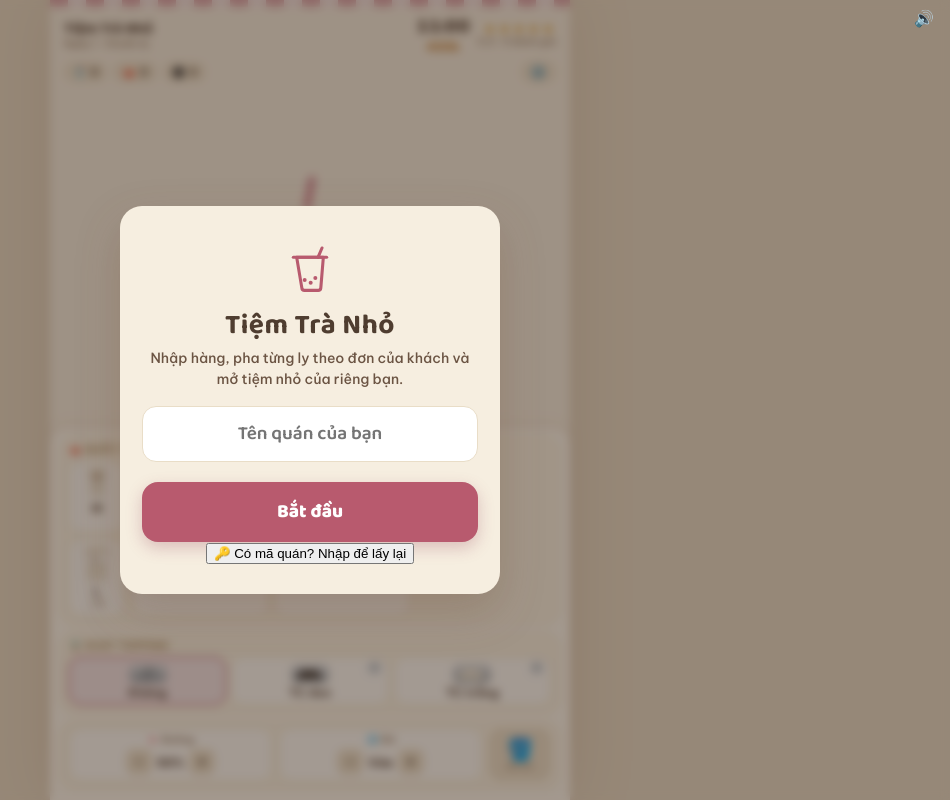
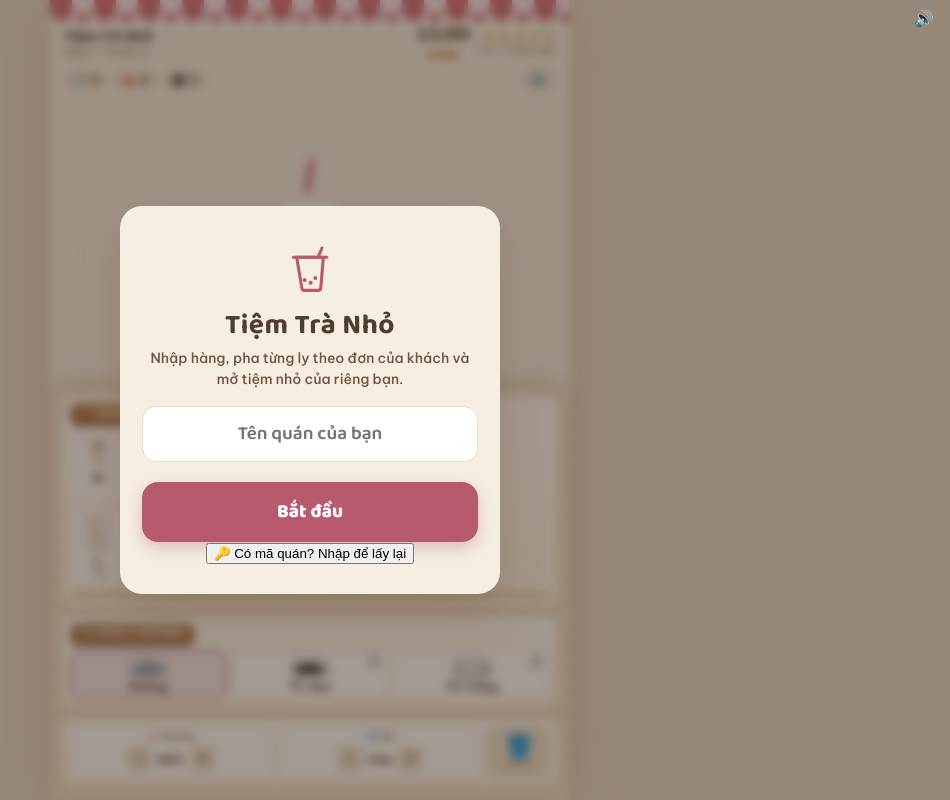
Before and after one commit to mypacksoft/tiem-tra, a plain HTML site: page index.html in a window 1280 px wide. Shown: the whole page, without its empty margins (330-1280 px from the left). Drawn offline with Linux system fonts and the light colour scheme.

Commit message:
Nang cap my thuat quay: mai hien cafe rieu so, nen go, bien go QUAY TRA/KHAY TOPPING, ke go, panel am + do bong, bong duoi ly

```diff
--- a/index.html
+++ b/index.html
@@ -22,7 +22,8 @@
   html,body{margin:0; height:100%; overflow:hidden; background:#e8dcc7; color:var(--ink); font-family:"Be Vietnam Pro",-apple-system,BlinkMacSystemFont,"Segoe UI",Roboto,sans-serif; user-select:none; touch-action:manipulation;}
   .display{font-family:"Baloo 2","Be Vietnam Pro",sans-serif;}
   #wrap{position:fixed; inset:0; display:flex; flex-direction:column; max-width:520px; margin:0 auto; background:var(--cream); box-shadow:0 0 60px rgba(150,110,80,.2);}
-  #awn{height:7px; flex:none; background:repeating-linear-gradient(90deg,var(--pink2) 0 18px,#f1dce0 18px 36px); opacity:.7;}
+  #awn{height:15px; flex:none; position:relative; z-index:3; background:repeating-linear-gradient(90deg,#d16b78 0 22px,#fbe7ea 22px 44px); box-shadow:0 1px 3px rgba(120,60,70,.2);}
+  #awn::after{content:""; position:absolute; left:0; right:0; bottom:-8px; height:9px; background:radial-gradient(circle at 11px -1px,#d16b78 8px,rgba(209,107,120,0) 9px) repeat-x; background-size:22px 9px;}
   #top{flex:none; display:flex; align-items:center; gap:8px; padding:9px 14px 7px;}
   .stat{display:flex; flex-direction:column; line-height:1.05;}
   .stat .k{font-size:9px; color:var(--dim); font-weight:700; text-transform:uppercase; letter-spacing:1px;}
@@ -45,7 +46,7 @@
 
   /* customer slots */
   #slots{flex:none; display:flex; gap:7px; padding:0 12px 6px;}
-  .slot{flex:1; min-width:0; background:var(--card); border:1.5px solid var(--line); border-radius:14px; padding:8px 8px 9px; display:flex; flex-direction:column; gap:5px; box-shadow:0 2px 8px rgba(150,110,80,.07);}
+  .slot{flex:1; min-width:0; background:linear-gradient(#fffaf1,#fff2e0); border:1.5px solid #ecd9b8; border-radius:15px; padding:8px 8px 9px; display:flex; flex-direction:column; gap:5px; box-shadow:0 3px 10px rgba(150,110,70,.13), inset 0 1px 0 rgba(255,255,255,.6);}
   .slot.empty{border-style:dashed; align-items:center; justify-content:center; color:#c6b599; font-weight:700; font-size:12px; box-shadow:none; background:transparent;}
   .slot.active{border-color:var(--pink); box-shadow:0 2px 12px rgba(184,90,110,.18);}
   .slot .sh{display:flex; align-items:center; gap:6px;}
@@ -73,7 +74,8 @@
   .slot .rej{background:var(--cream2); color:var(--dim);} .slot .rej:active{transform:scale(.96);}
 
   /* mixing cup */
-  #stage{flex:1; display:flex; align-items:center; justify-content:center; gap:14px; padding:2px 12px; min-height:0;}
+  #stage{flex:1; display:flex; align-items:center; justify-content:center; gap:14px; padding:2px 12px; min-height:0; position:relative;}
+  #stage::after{content:""; position:absolute; left:50%; bottom:16px; width:120px; height:14px; transform:translateX(-50%); border-radius:50%; background:radial-gradient(ellipse at center,rgba(150,110,70,.2),rgba(150,110,70,0) 72%); z-index:0;}
   .cupBox{display:flex; flex-direction:column; align-items:center; gap:3px;}
   .cup{position:relative; width:68px; height:92px; background:#fffdf8; border:3px solid #e8dcc4; clip-path:polygon(14% 0,86% 0,77% 100%,23% 100%); overflow:hidden; transition:height .15s, width .15s;}
   .cup.L{width:78px; height:106px;}
@@ -89,10 +91,12 @@
   .pourHint{font-size:10px; color:var(--teal); font-weight:800;}
 
   /* builder */
-  #counter{flex:none; background:var(--card); border-top:1.5px solid var(--line); border-radius:18px 18px 0 0; padding:7px 10px 10px; overflow-y:auto; max-height:54vh; box-shadow:0 -4px 16px rgba(150,110,80,.06); display:flex; flex-direction:column; gap:7px;}
-  .cboard{background:#fbf4e4; border:1.5px solid var(--line); border-radius:14px; padding:6px 8px 8px;}
-  .cLabel{font-size:10px; font-weight:800; color:#a8865a; letter-spacing:.5px; text-transform:uppercase; margin-bottom:5px;}
-  .cHint{color:var(--teal); text-transform:none; letter-spacing:0; font-weight:700;}
+  #counter{flex:none; border-top:2px solid #cdae82; background-color:#ecdbbd; background-image:repeating-linear-gradient(0deg,rgba(180,140,90,.10) 0 1px,transparent 1px 21px),repeating-linear-gradient(0deg,rgba(255,255,255,.14) 0 20px,rgba(150,110,65,.08) 20px 22px); border-radius:18px 18px 0 0; padding:9px 10px 12px; overflow-y:auto; max-height:56vh; box-shadow:0 -5px 18px rgba(120,80,45,.14), inset 0 2px 0 rgba(255,255,255,.5); display:flex; flex-direction:column; gap:8px;}
+  .cboard{background:linear-gradient(#fffaf0,#fff3e1); border:1.5px solid #e7d3ae; border-radius:14px; padding:7px 9px 9px; box-shadow:0 2px 7px rgba(150,110,70,.12), inset 0 1px 0 rgba(255,255,255,.65);}
+  .cLabel{display:flex; align-items:center; gap:7px; margin-bottom:7px; flex-wrap:wrap;}
+  .plaque{display:inline-block; background:linear-gradient(#bd8e5e,#a3764b); color:#fff5e6; border:1.5px solid #875c37; border-radius:8px; padding:3px 11px; font-size:10px; font-weight:800; letter-spacing:.6px; text-transform:uppercase; box-shadow:0 2px 0 #7a5331, inset 0 1px 0 rgba(255,255,255,.28); white-space:nowrap; text-shadow:0 1px 1px rgba(90,55,25,.4);}
+  .cHint{color:#8a7250; text-transform:none; letter-spacing:0; font-weight:700; font-size:10px;}
+  .cTeaRow{padding-bottom:7px; border-bottom:4px solid; border-image:linear-gradient(90deg,#d9b98c,#c79e6e,#d9b98c) 1; border-radius:0 0 4px 4px;}
   .cTeaRow{display:flex; gap:8px; align-items:stretch;}
   .cups{display:flex; flex-direction:column; gap:5px; flex:none;}
   .cups .opt{padding:6px 8px; min-width:56px;}
@@ -231,14 +235,14 @@
   </div>
   <div id="counter">
     <div class="cboard">
-      <div class="cLabel">🫖 Quầy trà · <span class="cHint">chọn ly rồi GIỮ bình trà để rót</span></div>
+      <div class="cLabel"><span class="plaque">🫖 Quầy trà</span><span class="cHint">chọn ly rồi GIỮ bình trà để rót</span></div>
       <div class="cTeaRow">
         <div class="cups opts" id="optSize"></div>
         <div class="teaBar" id="optTea"></div>
       </div>
     </div>
     <div class="cboard">
-      <div class="cLabel">🧋 Khay topping</div>
+      <div class="cLabel"><span class="plaque">🧋 Khay topping</span></div>
       <div class="trayGrid" id="optTop"></div>
     </div>
     <div class="cboard">
```
